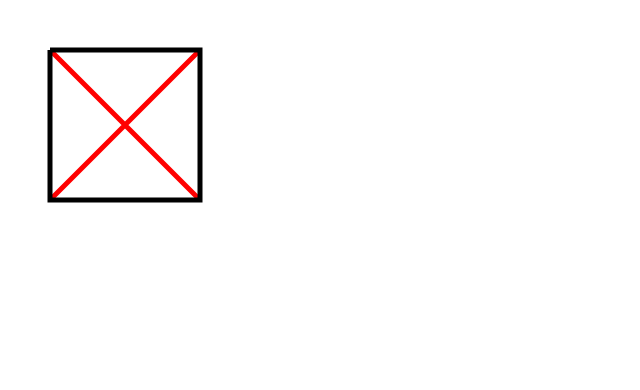
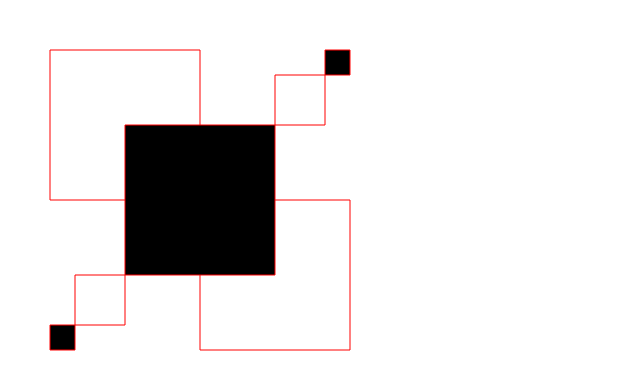
Before and after one commit to EHB-MCT/dev1-exercises-GloryMenga, a plain HTML site: page index.html in a window 1280 px wide. Shown: the whole page, without its empty margins (0-640 px from the left). Drawn offline with Linux system fonts and the light colour scheme.

Commit message:
1-3 created different rectangles

```diff
--- /dev/null
+++ b/exercises/1-functions/1-3-rectangles.js
@@ -0,0 +1,54 @@
+"use strict";
+
+
+
+   let canvas = document.querySelector("canvas");
+   canvas.width = window.innerWidth;
+   canvas.height = window.innerHeight;
+   let context = canvas.getContext("2d");
+
+   drawbox();
+
+   function drawbox(){
+
+    context.lineWidth = 1;
+    context.strokeStyle = 'red';
+    context.beginPath();
+    context.rect(50,50,150,150);
+    context.rect(200,200,150,150);
+    context.stroke();
+
+    context.lineWidth = 1;
+    context.strokeStyle = 'red';
+    context.beginPath();
+    context.rect(125,125,150,150);
+    context.fill();
+    context.stroke();
+
+    context.lineWidth = 1;
+    context.strokeStyle = 'red';
+    context.beginPath();
+    context.rect(75,275,50,50);
+    context.stroke();
+
+
+    context.lineWidth = 1;
+    context.strokeStyle = 'red';
+    context.beginPath();
+    context.rect(50,325,25,25);
+    context.fill();
+    context.stroke();
+
+    context.lineWidth = 1;
+    context.strokeStyle = 'red';
+    context.beginPath();
+    context.rect(275,75,50,50);
+    context.stroke();
+
+    context.lineWidth = 1;
+    context.strokeStyle = 'red';
+    context.beginPath();
+    context.rect(325,50,25,25);
+    context.fill();
+    context.stroke();
+   }
--- a/index.html
+++ b/index.html
@@ -1,7 +1,7 @@
 <html>
 
 <head>
-    <script src="exercises/1-functions/1-2.js" type="module"></script>
+    <script src="exercises/1-functions/1-3-rectangles.js" type="module"></script>
     <link rel="stylesheet" type="text/css" href="styles/index.css" />
 </head>
 
```
